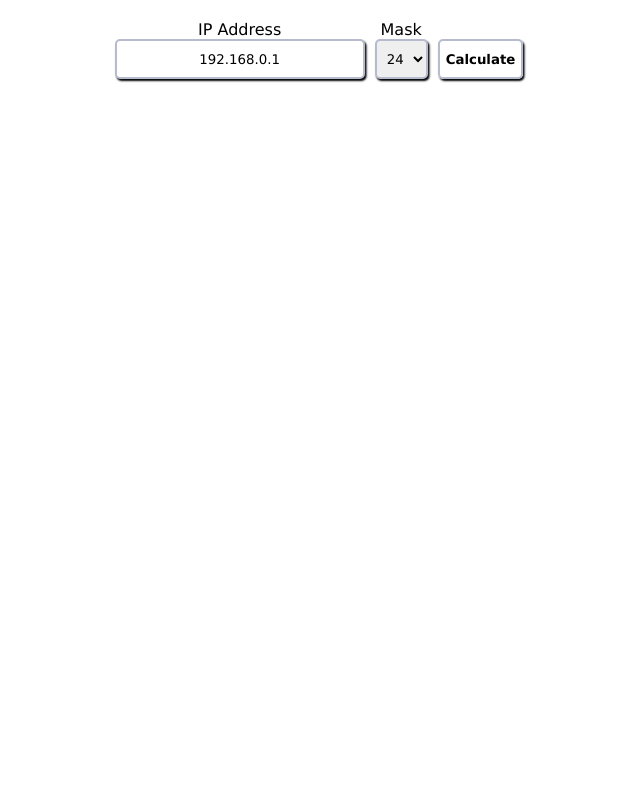
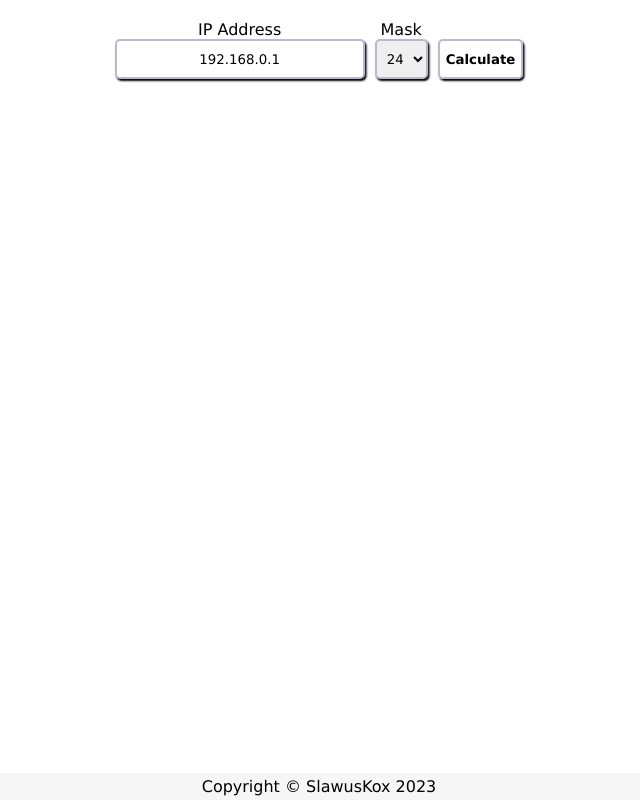
Before and after one commit to SlawusKox/IPCalculator, a website built with webpack: page src/template.html in a window 1280 px wide. Shown: the whole page, without its empty margins (321-961 px from the left). Built offline with nearby package versions, Linux system fonts and the light colour scheme.

Commit message:
Visual changes

```diff
--- a/src/styles/template.css
+++ b/src/styles/template.css
@@ -10,9 +10,9 @@
   display: flex;
   flex-direction: column;
   align-items: center;
-  justify-content: center;
   width: 100%;
-  height: 100%;
+  height: 100vh;
+  position: relative;
 }
 
 .actions {
@@ -130,6 +130,15 @@
   padding: 0 4px;
 }
 
+footer {
+  width: 100%;
+  padding: 4px;
+  background-color: rgb(207, 207, 207, 0.2);
+  text-align: center;
+  bottom: 0;
+  position: fixed;
+}
+
 @keyframes slideInTop {
   0% {
     opacity: 0;
--- a/src/template.html
+++ b/src/template.html
@@ -27,6 +27,7 @@
         <button class="calculateBtn">Calculate</button>
       </div>
       <div class="infoContainer"></div>
+      <footer>Copyright &copy; SlawusKox 2023</footer>
     </div>
   </body>
 </html>
```
Also changed, not shown: dist/bundle137ceeeadf7b9fdc475f.js, dist/index.html, 2 other files.
